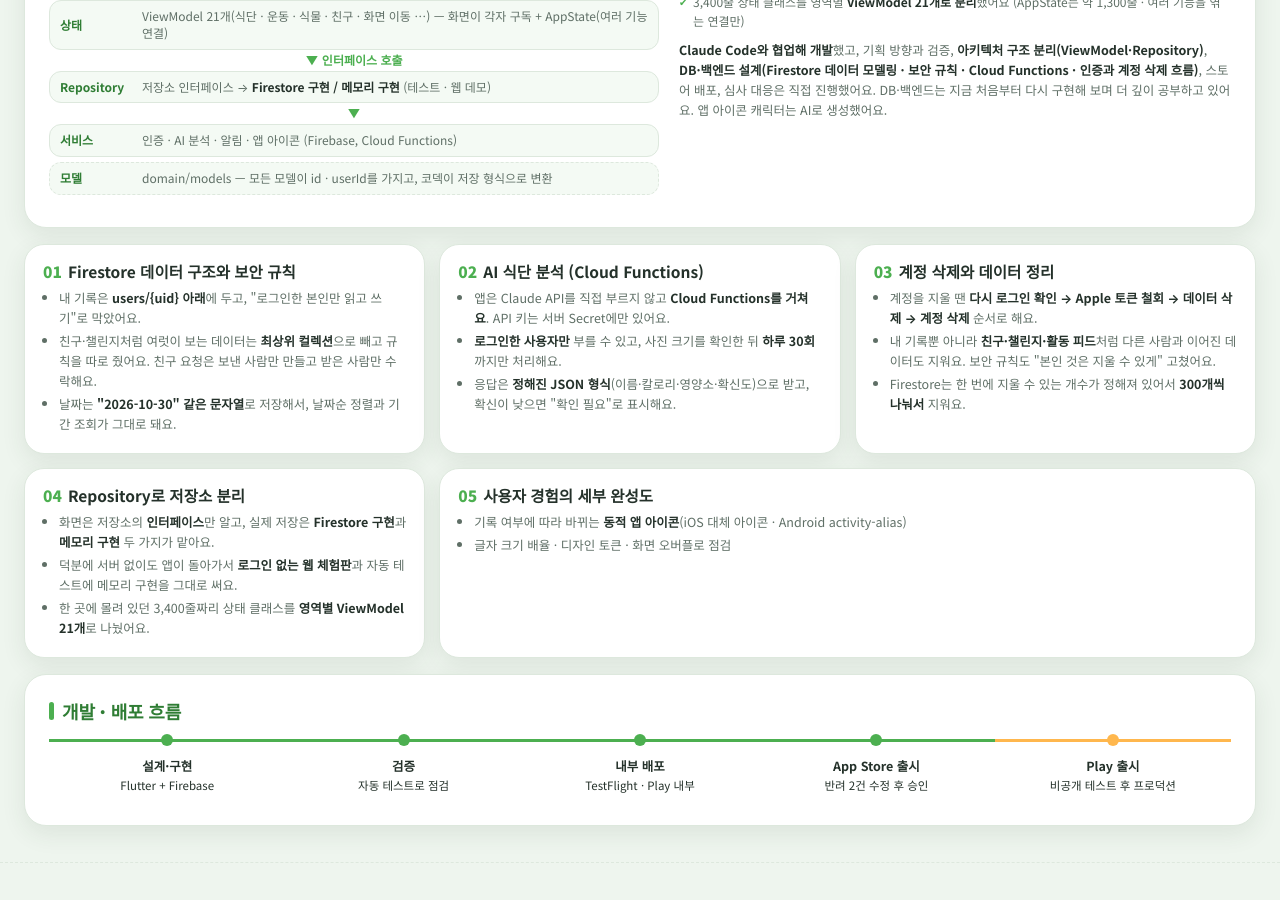
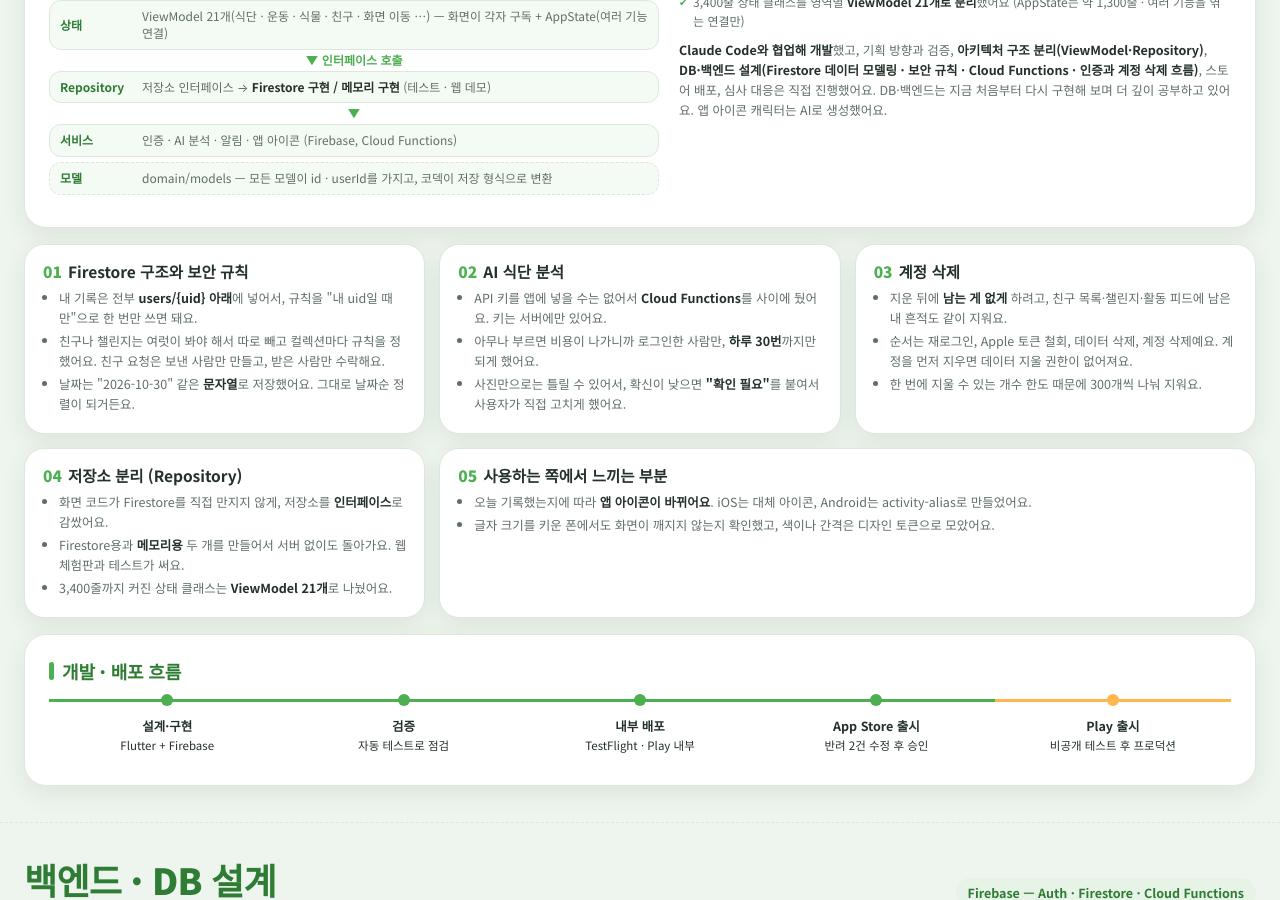
Before and after one commit to CR-KStar/diet_project, a Jekyll site: the page docs/index.html, which Jekyll copies as it is, in a window 1280 px wide and 900 px high, scrolled down 2744 px. Built offline with Jekyll 4.4.1, drawn with Linux system fonts in a browser that asks for light colours.

Commit message:
포트폴리오: 서버 구조 쪽 카드 문장을 사람이 쓴 말투로 정리
Co-Authored-By: Claude Sonnet 5.5 <noreply@anthropic.com>

```diff
--- a/docs/index.html
+++ b/docs/index.html
@@ -360,25 +360,25 @@
   </div>
 
   <div class="cards6">
-    <article class="cs"><h3><em>01</em>Firestore 데이터 구조와 보안 규칙</h3>
-      <ul><li>내 기록은 <b>users/{uid} 아래</b>에 두고, "로그인한 본인만 읽고 쓰기"로 막았어요.</li>
-      <li>친구·챌린지처럼 여럿이 보는 데이터는 <b>최상위 컬렉션</b>으로 빼고 규칙을 따로 줬어요. 친구 요청은 보낸 사람만 만들고 받은 사람만 수락해요.</li>
-      <li>날짜는 <b>"2026-10-30" 같은 문자열</b>로 저장해서, 날짜순 정렬과 기간 조회가 그대로 돼요.</li></ul></article>
-    <article class="cs"><h3><em>02</em>AI 식단 분석 (Cloud Functions)</h3>
-      <ul><li>앱은 Claude API를 직접 부르지 않고 <b>Cloud Functions를 거쳐요</b>. API 키는 서버 Secret에만 있어요.</li>
-      <li><b>로그인한 사용자만</b> 부를 수 있고, 사진 크기를 확인한 뒤 <b>하루 30회</b>까지만 처리해요.</li>
-      <li>응답은 <b>정해진 JSON 형식</b>(이름·칼로리·영양소·확신도)으로 받고, 확신이 낮으면 "확인 필요"로 표시해요.</li></ul></article>
-    <article class="cs"><h3><em>03</em>계정 삭제와 데이터 정리</h3>
-      <ul><li>계정을 지울 땐 <b>다시 로그인 확인 → Apple 토큰 철회 → 데이터 삭제 → 계정 삭제</b> 순서로 해요.</li>
-      <li>내 기록뿐 아니라 <b>친구·챌린지·활동 피드</b>처럼 다른 사람과 이어진 데이터도 지워요. 보안 규칙도 "본인 것은 지울 수 있게" 고쳤어요.</li>
-      <li>Firestore는 한 번에 지울 수 있는 개수가 정해져 있어서 <b>300개씩 나눠서</b> 지워요.</li></ul></article>
-    <article class="cs"><h3><em>04</em>Repository로 저장소 분리</h3>
-      <ul><li>화면은 저장소의 <b>인터페이스</b>만 알고, 실제 저장은 <b>Firestore 구현</b>과 <b>메모리 구현</b> 두 가지가 맡아요.</li>
-      <li>덕분에 서버 없이도 앱이 돌아가서 <b>로그인 없는 웹 체험판</b>과 자동 테스트에 메모리 구현을 그대로 써요.</li>
-      <li>한 곳에 몰려 있던 3,400줄짜리 상태 클래스를 <b>영역별 ViewModel 21개</b>로 나눴어요.</li></ul></article>
-    <article class="cs"><h3><em>05</em>사용자 경험의 세부 완성도</h3>
-      <ul><li>기록 여부에 따라 바뀌는 <b>동적 앱 아이콘</b>(iOS 대체 아이콘 · Android activity-alias)</li>
-      <li>글자 크기 배율 · 디자인 토큰 · 화면 오버플로 점검</li></ul></article>
+    <article class="cs"><h3><em>01</em>Firestore 구조와 보안 규칙</h3>
+      <ul><li>내 기록은 전부 <b>users/{uid} 아래</b>에 넣어서, 규칙을 "내 uid일 때만"으로 한 번만 쓰면 돼요.</li>
+      <li>친구나 챌린지는 여럿이 봐야 해서 따로 빼고 컬렉션마다 규칙을 정했어요. 친구 요청은 보낸 사람만 만들고, 받은 사람만 수락해요.</li>
+      <li>날짜는 "2026-10-30" 같은 <b>문자열</b>로 저장했어요. 그대로 날짜순 정렬이 되거든요.</li></ul></article>
+    <article class="cs"><h3><em>02</em>AI 식단 분석</h3>
+      <ul><li>API 키를 앱에 넣을 수는 없어서 <b>Cloud Functions</b>를 사이에 뒀어요. 키는 서버에만 있어요.</li>
+      <li>아무나 부르면 비용이 나가니까 로그인한 사람만, <b>하루 30번</b>까지만 되게 했어요.</li>
+      <li>사진만으로는 틀릴 수 있어서, 확신이 낮으면 <b>"확인 필요"</b>를 붙여서 사용자가 직접 고치게 했어요.</li></ul></article>
+    <article class="cs"><h3><em>03</em>계정 삭제</h3>
+      <ul><li>지운 뒤에 <b>남는 게 없게</b> 하려고, 친구 목록·챌린지·활동 피드에 남은 내 흔적도 같이 지워요.</li>
+      <li>순서는 재로그인, Apple 토큰 철회, 데이터 삭제, 계정 삭제예요. 계정을 먼저 지우면 데이터 지울 권한이 없어져요.</li>
+      <li>한 번에 지울 수 있는 개수 한도 때문에 300개씩 나눠 지워요.</li></ul></article>
+    <article class="cs"><h3><em>04</em>저장소 분리 (Repository)</h3>
+      <ul><li>화면 코드가 Firestore를 직접 만지지 않게, 저장소를 <b>인터페이스</b>로 감쌌어요.</li>
+      <li>Firestore용과 <b>메모리용</b> 두 개를 만들어서 서버 없이도 돌아가요. 웹 체험판과 테스트가 써요.</li>
+      <li>3,400줄까지 커진 상태 클래스는 <b>ViewModel 21개</b>로 나눴어요.</li></ul></article>
+    <article class="cs"><h3><em>05</em>사용하는 쪽에서 느끼는 부분</h3>
+      <ul><li>오늘 기록했는지에 따라 <b>앱 아이콘이 바뀌어요</b>. iOS는 대체 아이콘, Android는 activity-alias로 만들었어요.</li>
+      <li>글자 크기를 키운 폰에서도 화면이 깨지지 않는지 확인했고, 색이나 간격은 디자인 토큰으로 모았어요.</li></ul></article>
   </div>
 
   <div class="p2bot" style="grid-template-columns:1fr">
```
Also changed, not shown: 1 other file.
